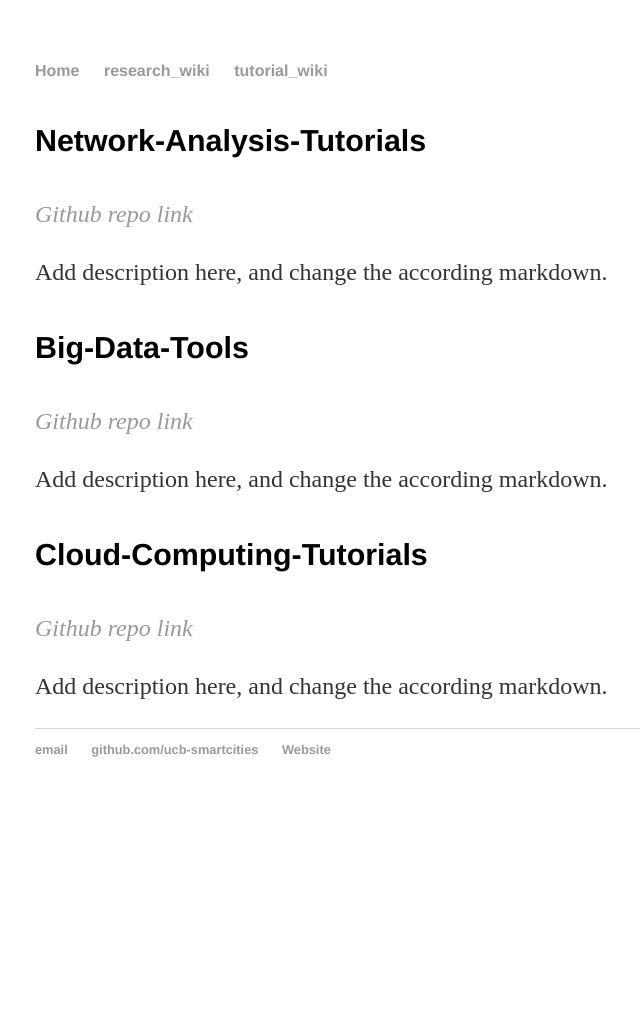
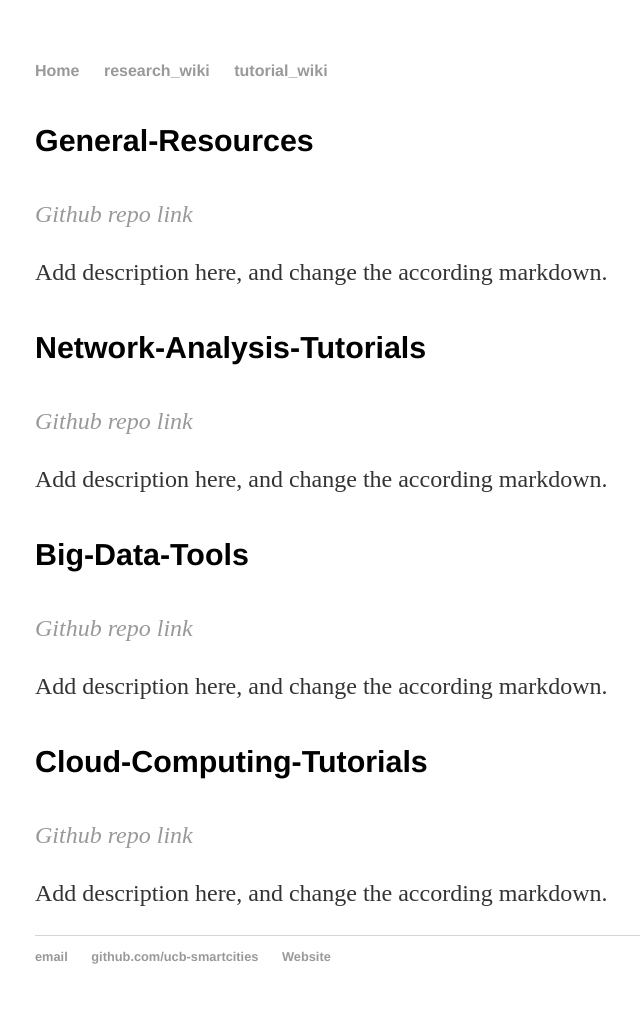
Before and after one commit to sudatta0993/ucb-smartcities.github.io, a Jekyll site: the page built from tutorial_wiki/index.html, in a window 1280 px wide. Shown: the whole page, without its empty margins (157-797 px from the left). Built offline with Jekyll 4.4.1, drawn with Linux system fonts in a browser that asks for light colours; before the commit the page ends 900 px from its top, so only the background shows below that.

Commit message:
add info about general-resources repo

```diff
--- a/tutorial_wiki/index.html
+++ b/tutorial_wiki/index.html
@@ -2,6 +2,11 @@
 layout: default
 title: tutorial-wiki
 ---
+<div class ="about">
+  <h4>General-Resources</h4>
+  <em><p><a href="https://github.com/ucb-smartcities/General-Resources">Github repo link</a></p></em>
+  <p>Add description here, and change the according markdown.</p>
+</div>
 
 
 <div class="about">
```
